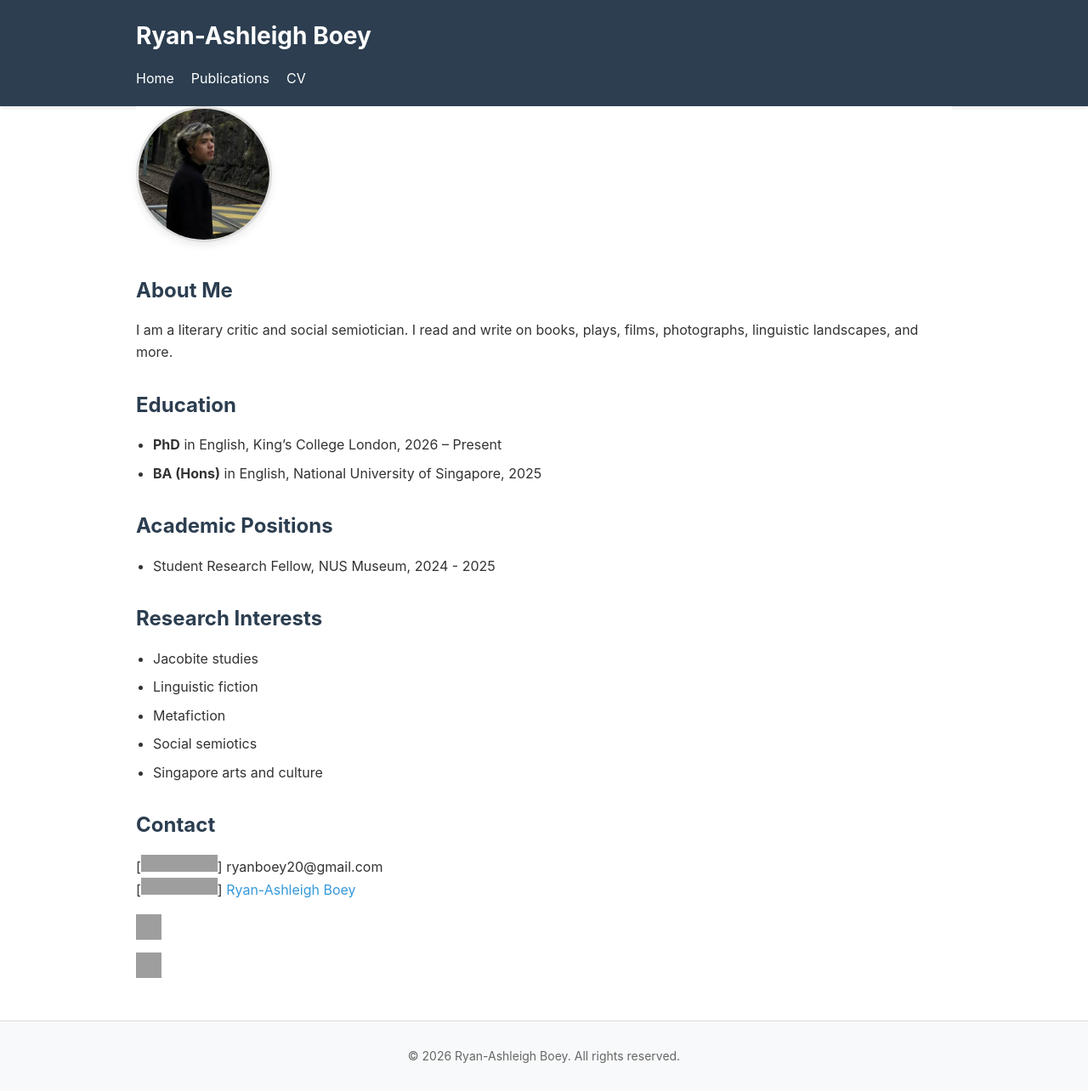
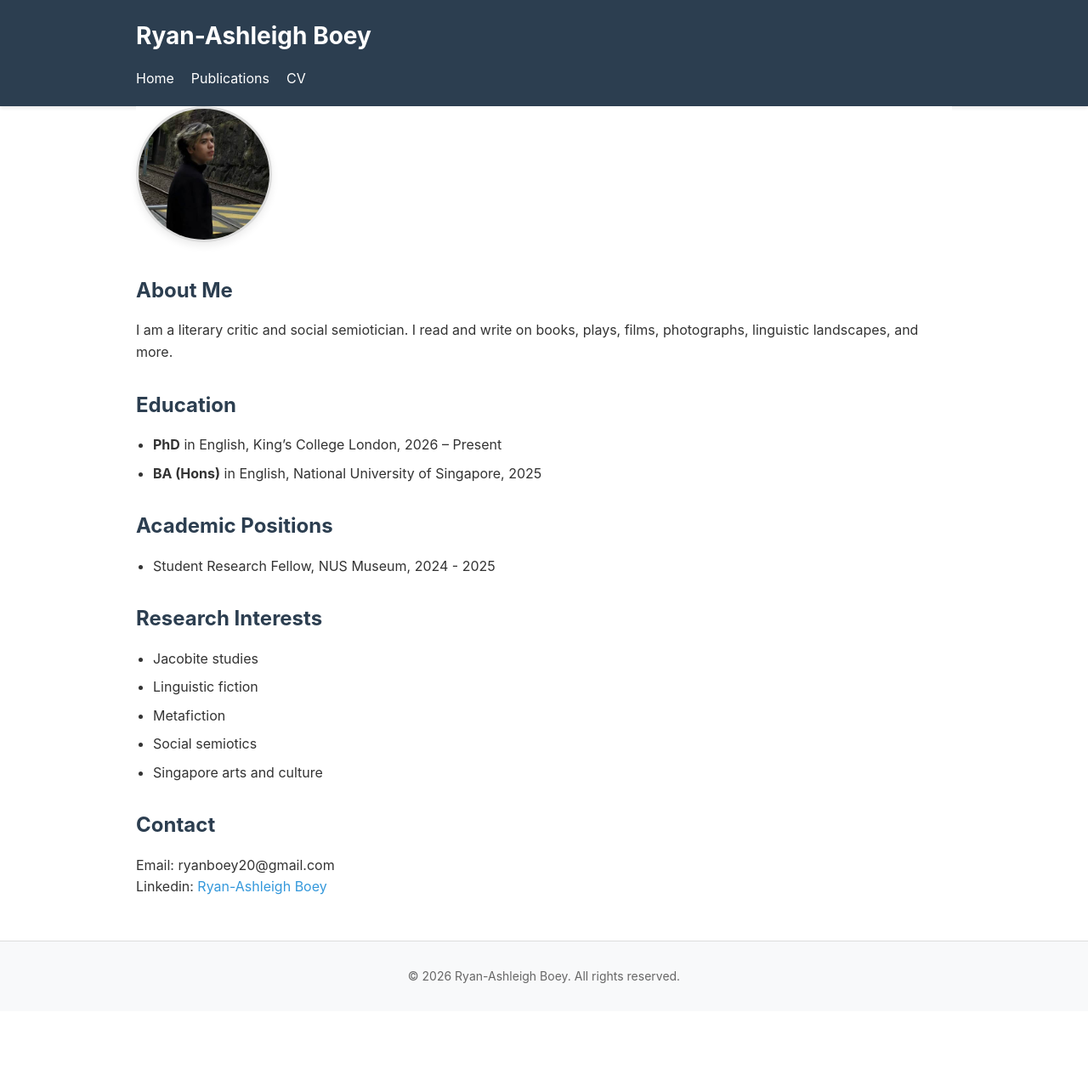
Before and after one commit to r-boey/r-boey.github.io, a Jekyll site: the page built from index.md, in a window 1280 px wide. Shown: the whole page at 85% size. Built offline with Jekyll 4.4.1, drawn with Linux system fonts in a browser that asks for light colours; after the commit the page ends 1190 px from its top, so only the background shows below that; grey boxes are pictures that could not be loaded.

Commit message:
Update index.md

```diff
--- a/index.md
+++ b/index.md
@@ -29,13 +29,5 @@ I am a literary critic and social semiotician. I read and write on books, plays,
 
 ## Contact
 
-[![Gmail](https://shields.io)] ryanboey20@gmail.com
-<br>[![LinkedIn](https://shields.io)] [Ryan-Ashleigh Boey](https://www.linkedin.com/in/ryan-ashleigh-boey)
-
-<a href="https://linkedin.com/in/ryan-ashleigh-boey" target="_blank">
-  <img src="https://jsdelivr.net" alt="LinkedIn" width="30" height="30" align="center">
-</a>
-
-<a href="mailto:ryanboey20@gmail.com">
-  <img src="https://jsdelivr.net" alt="Gmail" width="30" height="30" align="center">
-</a>
+Email: ryanboey20@gmail.com
+<br>Linkedin: [Ryan-Ashleigh Boey](https://www.linkedin.com/in/ryan-ashleigh-boey)
```
